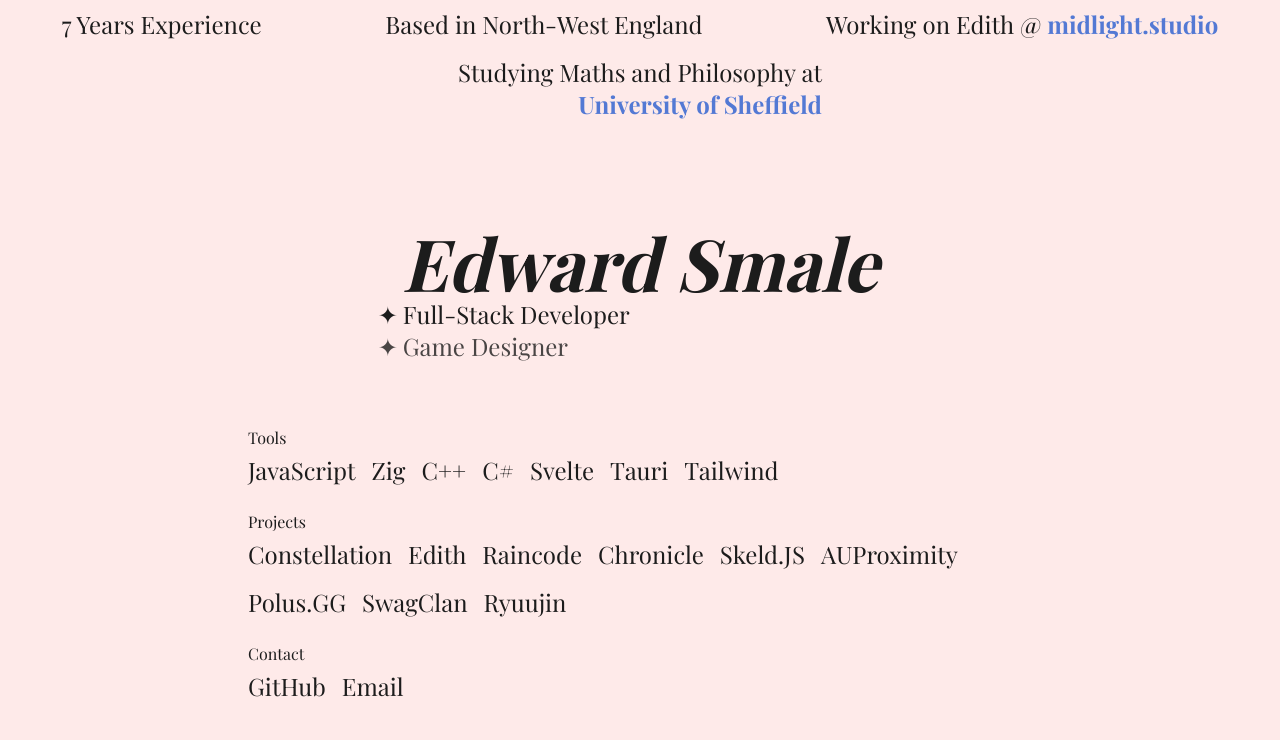
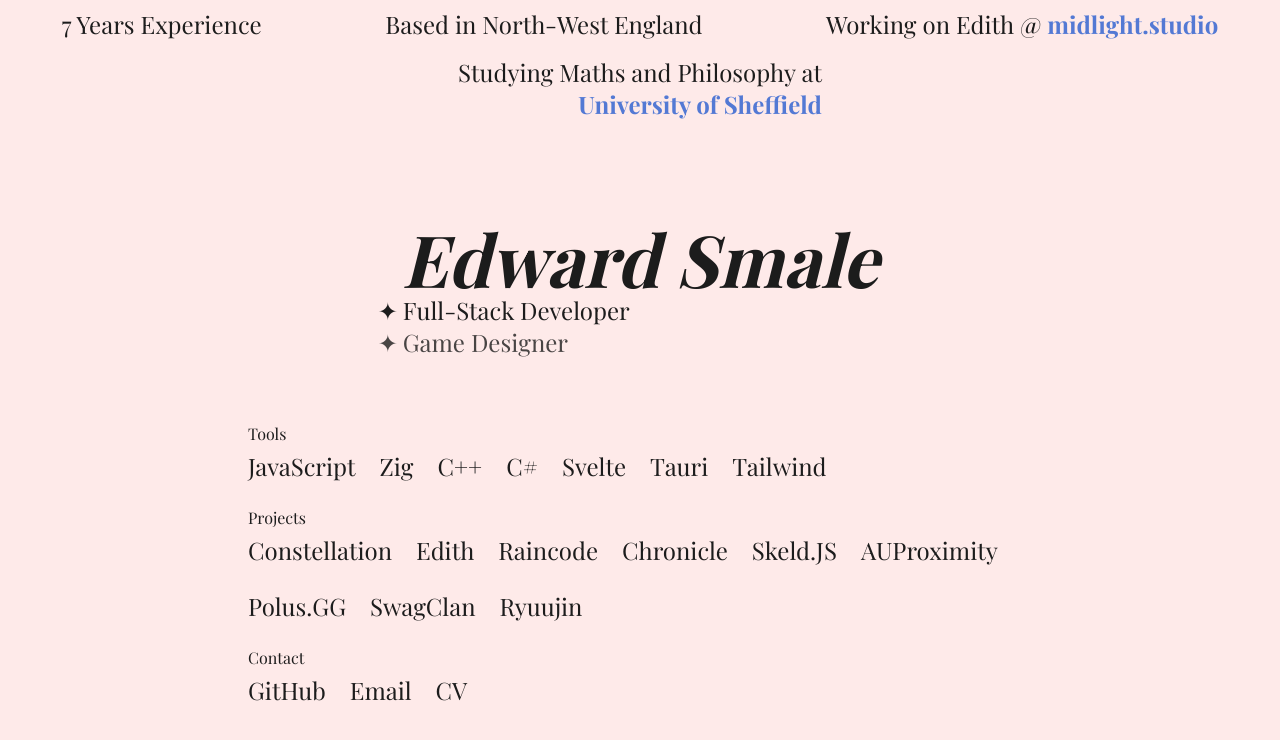
Before and after one commit to edqx/edward.midlight.studio, a SvelteKit app: page / in a window 1280 px wide. Shown: the top 740 px of the page. Built offline with nearby package versions, Linux system fonts and the light colour scheme; a web font is replaced by a local one.

Commit message:
Add CV, update yarn

```diff
--- a/package.json
+++ b/package.json
@@ -21,5 +21,6 @@
 	"type": "module",
 	"dependencies": {
 		"vite-plugin-windicss": "^1.9.1"
-	}
+	},
+	"packageManager": "yarn@4.5.3"
 }
--- a/src/routes/CollectiveHover.svelte
+++ b/src/routes/CollectiveHover.svelte
@@ -1,3 +1,3 @@
-<div class="flex flex-row flex-wrap max-w-196 gap-4 group">
+<div class="flex flex-row flex-wrap max-w-196 gap-6 group">
     <slot/>
 </div>
--- a/src/routes/KnowledgeList.svelte
+++ b/src/routes/KnowledgeList.svelte
@@ -34,9 +34,10 @@
     </div>
     <div class="flex flex-col gap-1">
         <span>Contact</span>
-        <div class="flex flex-wrap gap-4 group">
+        <CollectiveHover>
             <CollectiveHoverLink href="https://github.com/edqx">GitHub</CollectiveHoverLink>
             <CollectiveHoverLink href="mailto:self@esma.rocks">Email</CollectiveHoverLink>
-        </div>
+            <CollectiveHoverLink href="/CV-Redacted.pdf">CV</CollectiveHoverLink>
+        </CollectiveHover>
     </div>
 </div>
```
Also changed, not shown: .yarnrc.yml (added), 2 other files (tests, documents, lock files or other folders).
